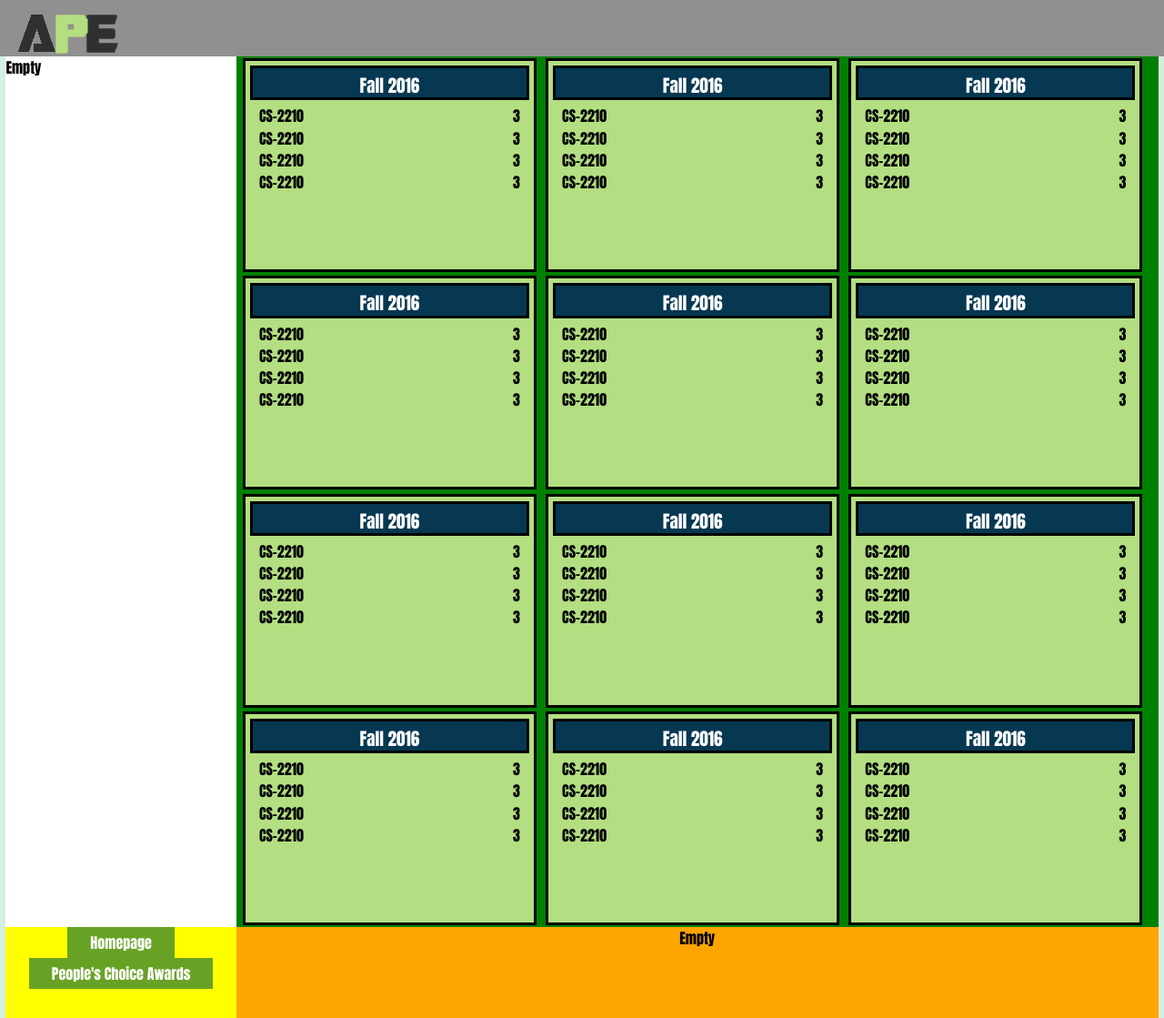
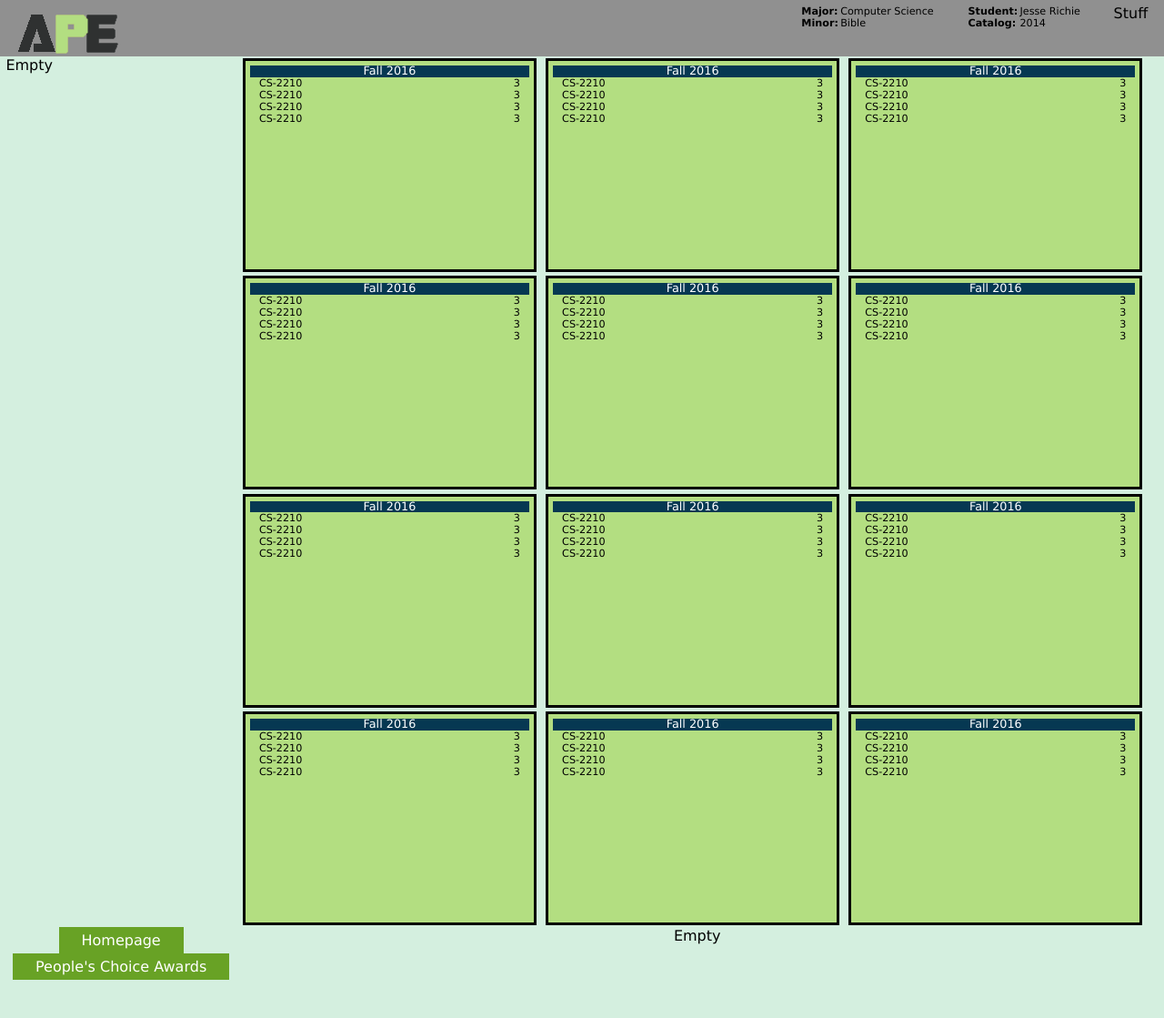
Before and after one commit to JesseRussell107/WebAppsProject2, a PHP site: page /Project2.html in a window 1280 px wide. Shown: the whole page at 91% size. Run offline with PHP 8.4, Linux system fonts and the light colour scheme.

Commit message:
Resized elements and started improving header

```diff
--- a/RLJRWebAppsProj2/public_html/Project2.html
+++ b/RLJRWebAppsProj2/public_html/Project2.html
@@ -13,6 +13,27 @@
     </head>
     <body>
         <div id="header">
+            <div class="column">Stuff</div>
+            <div class="column">
+                <p>
+                    <span id="plan-name">Jesse Richie</span><br/>
+                    <span id="plan-term">2014</span>
+                </p>
+                <p class="heading">
+                    Student:<br/>
+                    Catalog:
+                </p>
+            </div>
+            <div class="column">
+                <p>
+                    <span id="plan-majors">Computer Science</span><br/>
+                    <span id="plan-minors">Bible</span>
+                </p>
+                <p class="heading">
+                    Major:<br/>
+                    Minor:
+                </p>
+            </div>
             <h1 id="title"><img src="img/Ape.png" alt="Whoops...." style="width:112px;height:46px;"></h1>
         </div>
         <div id="content">
--- a/RLJRWebAppsProj2/public_html/css/Project2.css
+++ b/RLJRWebAppsProj2/public_html/css/Project2.css
@@ -9,13 +9,13 @@ html {
     height: 100%;
 }
 
-/** Main Sections **/
-
 body {
     background-color:#D4EFDF;
     height: 100%;
-    font-family:impact;
+    font-family: "Lucida Sans Unicode", "Lucida Grande", sans-serif;
 }
+
+/** Header **/
 
 #header{
     background-color: #909090;
@@ -31,6 +31,25 @@ body {
     margin:0px;
     width: 98.5%;
 }
+
+.column {
+    float: right;
+    margin: 0 1%;
+    padding: 5px;
+    height: 100%;
+}
+
+.column p {
+    float: right;
+    font-size: 0.7em;
+    margin: 0.1em;
+}
+
+.heading {
+    font-weight: bold;
+}
+
+/** Main Content **/
 
 #content{
     height:calc(100% - 62px);
@@ -52,7 +71,6 @@ body {
 /** Sub-Sections **/
 
 #UL{
-    background-color: white;
     width: 20%;
     float: left;
     height: 100%;
@@ -60,7 +78,6 @@ body {
 }
 
 #UR{
-    background-color: green;
     float: left;
     width: 80%;
     overflow: auto;
@@ -68,14 +85,12 @@ body {
 }
 
 #BL{
-    background-color: yellow;
     float:left;
     width:20%;
     height: 100%;
 }
 
 #BR{
-    background-color: orange;
     float:left;
     width:80%;
     height: 100%;
@@ -102,34 +117,34 @@ body {
 }
 
 .year{
-    height:2.0em;
-    line-height: 2.0em;
-    border:solid black;
-    font-family:impact;
-    font-size:1.2em;
+    height:1.0em;
+    line-height: 1.0em;
+    font-size:0.8em;
     color:white;
     background-color:#063852;
     text-align:center;
 }
 
 .course{
-    height:1.2em;
-    font-size:1.0em;
-    margin: 5px 0;
+    height:0.7em;
+    font-size:0.7em;
 }
 
 .name{
     display:float;
     float:left;
-    width:80%;
+    width:90%;
     text-align: left;
     padding: 0 10px;
+    text-overflow: ellipsis;
+    overflow: hidden;
+    white-space: nowrap;
 }
 
 .credits{
     display:float;
     float:left;
-    width:20%;
+    width:10%;
     text-align: right;
     padding: 0 10px;
 }
```
